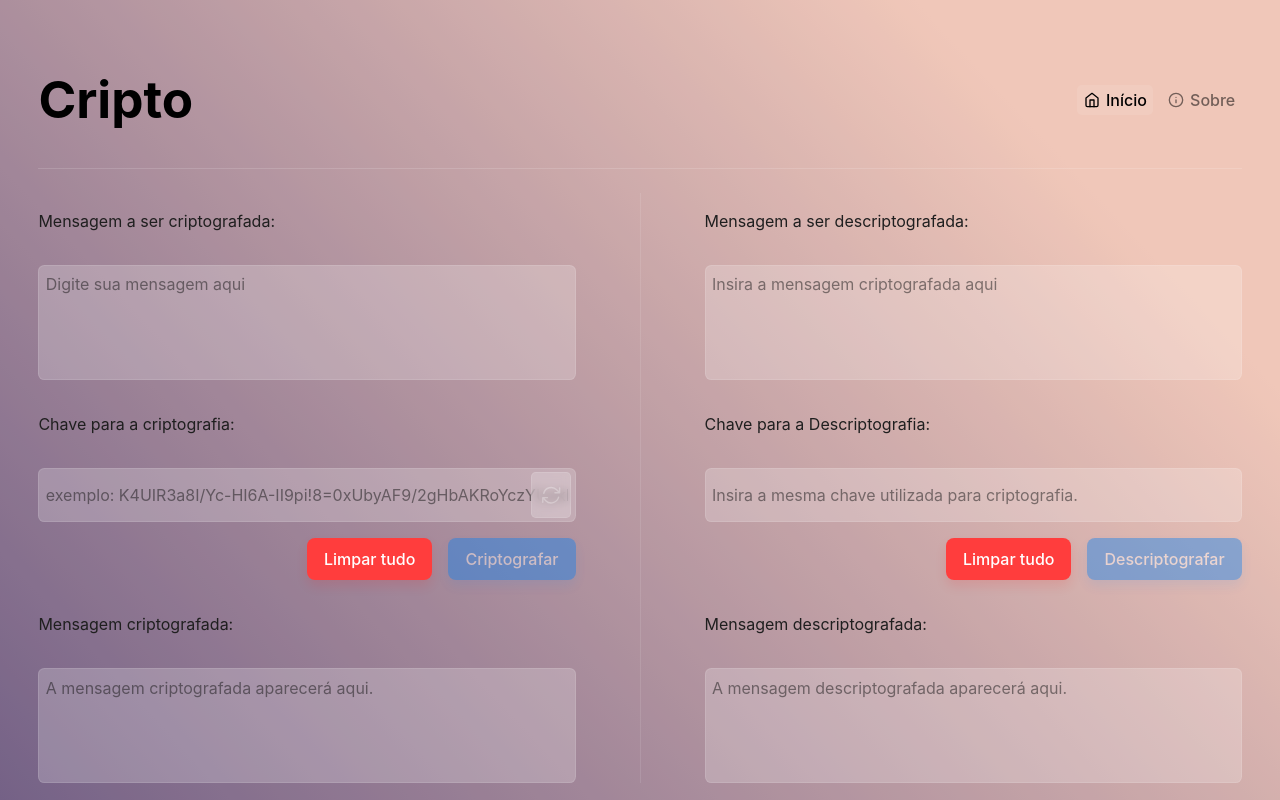
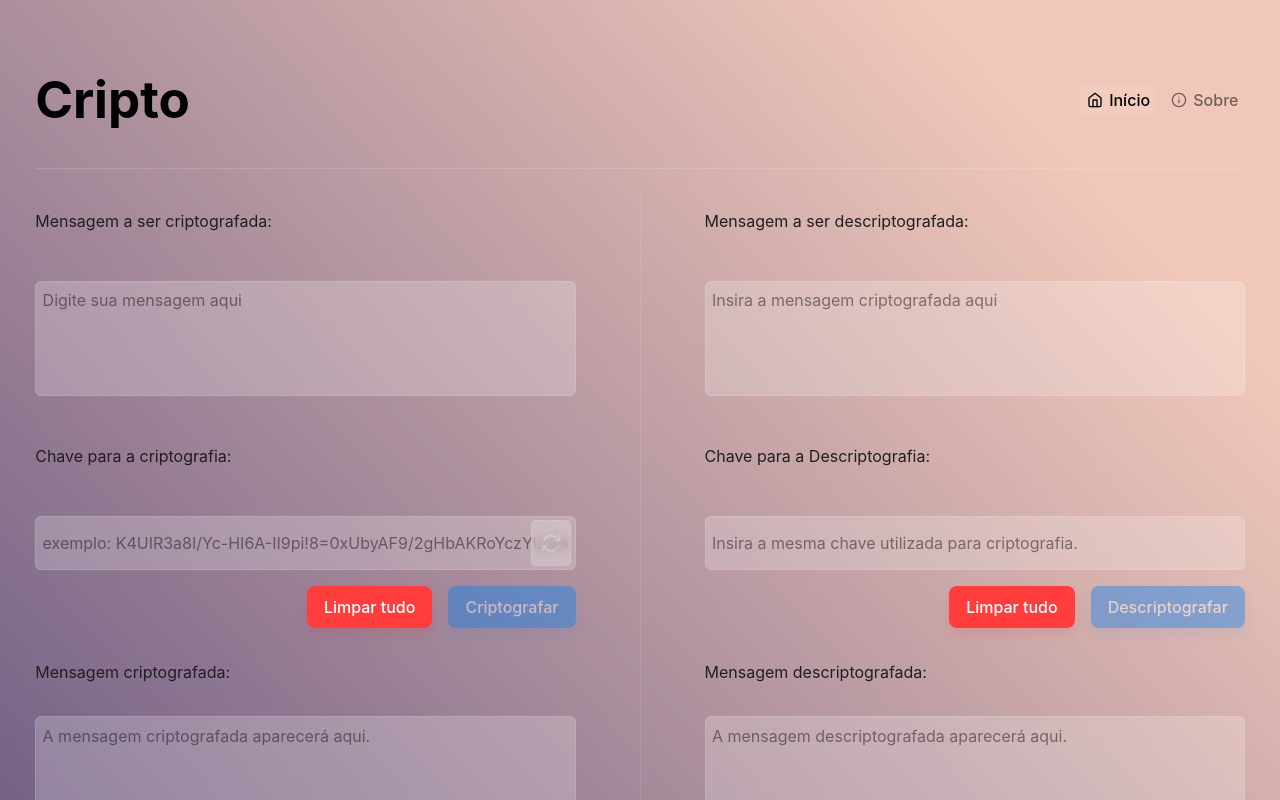
Before and after one commit to Wendell47/Cripto, a React (Vite) app: page / in a window 1280 px wide. Built offline with nearby package versions, Linux system fonts and the light colour scheme.

Commit message:
[#1] 🔧 **fix**: fix  layout

```diff
--- a/src/styles/index.css
+++ b/src/styles/index.css
@@ -52,7 +52,6 @@ body {
 .Container{
     width: 100%;
     height: 100%;
-    padding-inline: .2rem;
     overflow-y: auto;
     display: flex;
     place-items: center;
@@ -64,7 +63,7 @@ html{
 }
 h1 {
   font-size: 3.2em;
-  line-height: 1;
+  line-height: 100%;
 }
 p{
   color: #cacaca;
@@ -103,7 +102,7 @@ input.success,textarea.success {
 label{
   display: flex;
   flex-direction: column;
-  gap: 1rem;
+  gap: 2rem;
 }
 
 button {
@@ -123,20 +122,11 @@ button:disabled{
   cursor: not-allowed;
 }
 
-::-webkit-scrollbar-track{
-
+::-webkit-scrollbar {
+  width: clamp(2px, 5vw + 1px, 4px);
   background: transparent;
 }
 
-::-webkit-scrollbar {
-  width: clamp(2px, 5vw + 1px, 4px);
-  background: transparent;
-
-}
-::-webkit-scrollbar-corner {
-  background-color: #000000ee;
-  height:20px;
-}
 ::-webkit-scrollbar-thumb{
   border-radius: 30pc;
   background: var(--background-color-theme);
```
